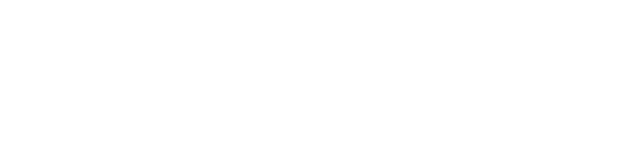
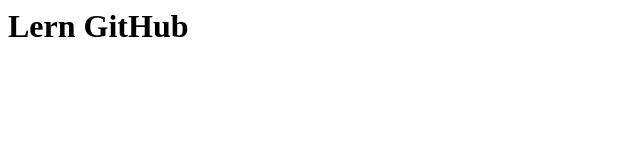
Before and after one commit to pokerfaceza007/Devops-ginggue, a plain HTML site: page index.html in a window 1280 px wide. Shown: the whole page, without its empty margins (0-640 px from the left). Drawn offline with Linux system fonts and the light colour scheme.

Commit message:
Create index.html

```diff
--- a/index.html
+++ b/index.html
@@ -1 +1,2 @@
 <title>Learn Github</title>
+<h1>Lern GitHub</h2>
```
